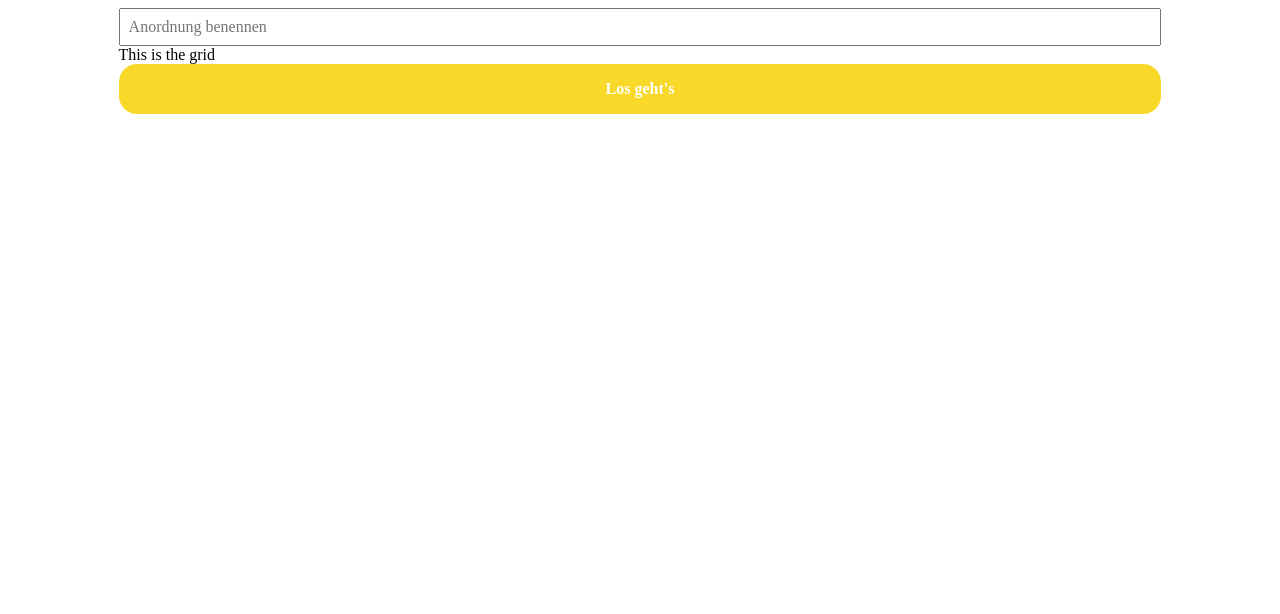
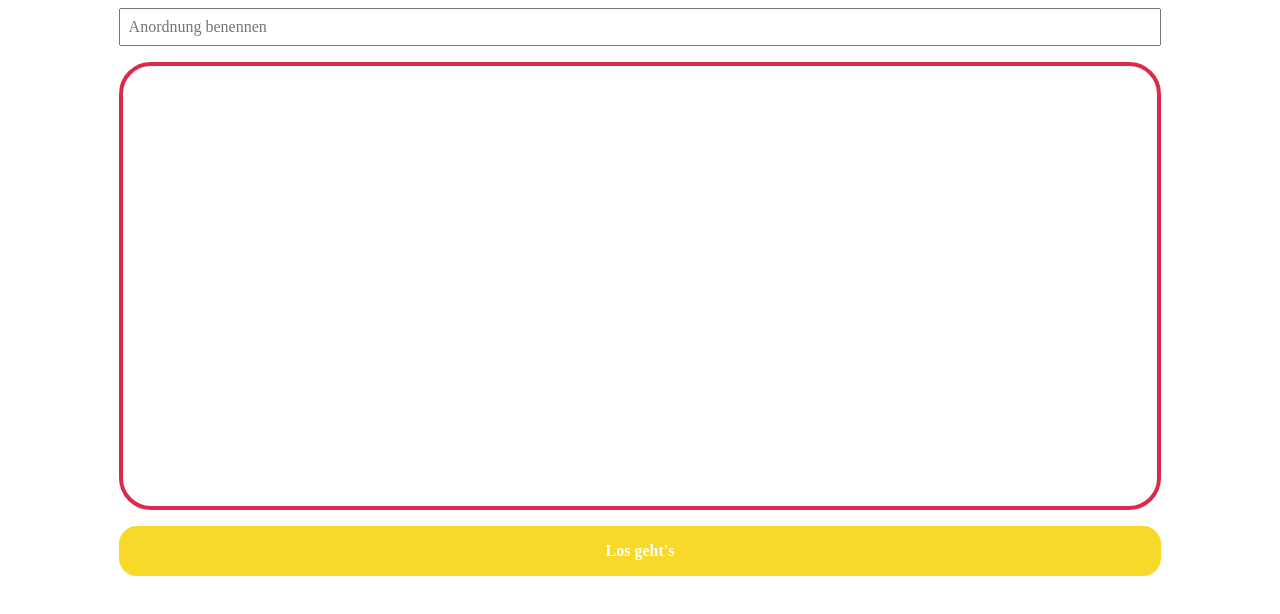
Before and after one commit to vincentrohde/steelcase-iot-client, a React (Create React App) app: page /create in a window 1280 px wide. Shown: the top 614 px of the page. Built offline with nearby package versions, Linux system fonts and the light colour scheme.

Commit message:
add primitive Grid styling

```diff
--- a/src/components/Grid/Grid.js
+++ b/src/components/Grid/Grid.js
@@ -4,9 +4,7 @@ import './Grid.scss';
 
 const Grid = () => {
     return (
-        <div className="Grid">
-            This is the grid
-        </div>
+        <div className="Grid"></div>
     );
 }
 
--- a/src/components/Grid/Grid.scss
+++ b/src/components/Grid/Grid.scss
@@ -0,0 +1,8 @@
+@import "../../scss/variables";
+
+.Grid {
+    display: grid;
+    border: 4px solid $red;
+    border-radius: 32px;
+    height: 100%;
+}
--- a/src/routes/CreateOrder/CreateOrder.js
+++ b/src/routes/CreateOrder/CreateOrder.js
@@ -22,7 +22,9 @@ class CreateOrder extends Component {
                     name="name"
                     required
                     placeholder={this.title} />
-                <Grid />
+                <div className="grid-container">
+                    <Grid />
+                </div>
                 <div className="button-container">
                     <CTAButton />
                 </div>
--- a/src/routes/CreateOrder/CreateOrder.scss
+++ b/src/routes/CreateOrder/CreateOrder.scss
@@ -8,4 +8,9 @@
         padding: $size-s;
         font-size: 1rem;
     }
+
+    .grid-container {
+        padding: 2vh 0;
+        height: 60vh;
+    }
 }
```
